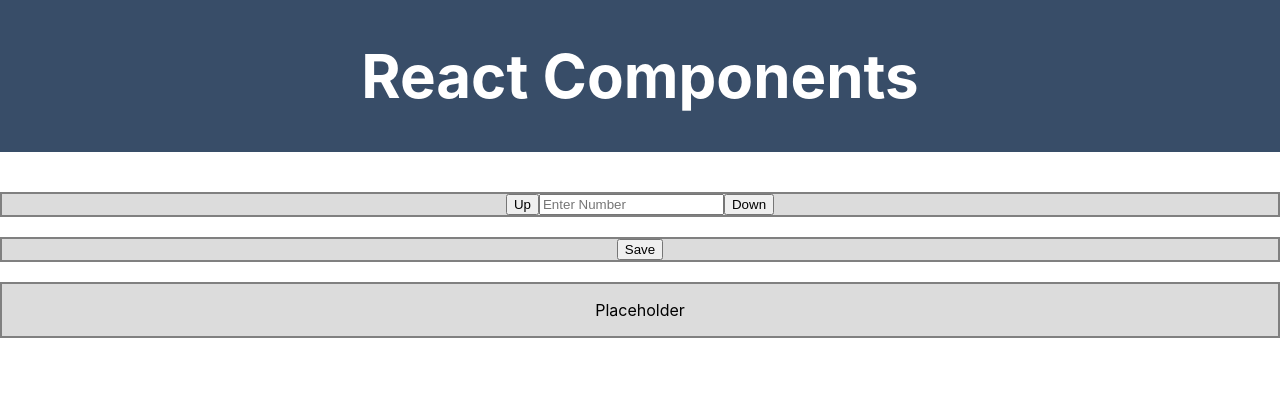
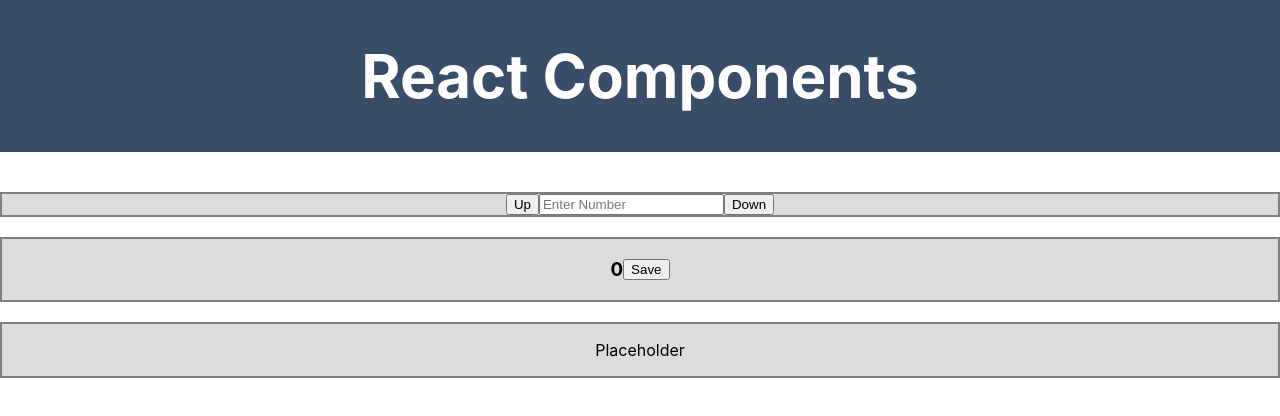
Before and after one commit to brittbmh/react-props-activity, a React (Create React App) app: page / in a window 1280 px wide. Shown: the top 416 px of the page. Built offline with nearby package versions, Linux system fonts and the light colour scheme.

Commit message:
add function to increse or decrease total

```diff
--- a/src/App.js
+++ b/src/App.js
@@ -9,16 +9,20 @@
   constructor() {
     super();
     this.state = {
-      number: 0,
+      total: 0,
       numHist: []
     }
   }
 
   addCurrentNum = (currentNum) => {
     console.log(currentNum);
+    let currentTotal = parseFloat(currentNum.number) + this.state.total;
+    console.log(currentTotal);
+
     this.setState({
-      number: currentNum
+      total: currentTotal
     })
+
   }
 
   render() {
@@ -28,7 +32,7 @@
         <br />
         <EnterNumber addCurrentNum={this.addCurrentNum}/>
         <br />
-        <CurrentTotal />
+        <CurrentTotal currentTotal={this.state.total}/>
         <br />
         <History />
       </div>
--- a/src/components/CurrentTotal.js
+++ b/src/components/CurrentTotal.js
@@ -2,10 +2,13 @@
 
 class CurrentTotal extends Component {
     render() {
+        const currentTot = this.props.currentTotal;
+        console.log(currentTot);
+
         return (
             <div>
                 <div id="CurrentDiv">
-                    {/* display current number */}
+                    <h3>{currentTot}</h3>
                     <button id="saveButton" onClick={this.saveNumber}>Save</button>
                 </div>
             </div>
--- a/src/components/EnterNumber.js
+++ b/src/components/EnterNumber.js
@@ -1,5 +1,6 @@
 import React, { Component } from 'react';
 
+let currentNum = 0;
 
 class EnterNumber extends Component {
     constructor(props) {
@@ -8,6 +9,8 @@
             number: 0
         }
     }
+
+
 
     changeNum = (event) => {
         console.log(event.target.value);
@@ -18,16 +21,25 @@
 
     changeUp = (event) => {
         event.preventDefault();
-        const currentNum = {number: this.state.number}
+        currentNum = {number: this.state.number}
         console.log(currentNum);
-        this.props.addCurrentNum(currentNum);
+        this.sendToApp(currentNum);
     }
+
+
 
     changeDown = (event) => {
         event.preventDefault();
-        const currentNum = {number: this.state.number * -1}
+        currentNum = {number: this.state.number * -1}
         console.log(currentNum);
+        this.sendToApp(currentNum);
+    }
+
+    sendToApp = (currentNum) => {
         this.props.addCurrentNum(currentNum);
+        // this.setState({
+        //     number: 0
+        // })
     }
 
     render() {
```
